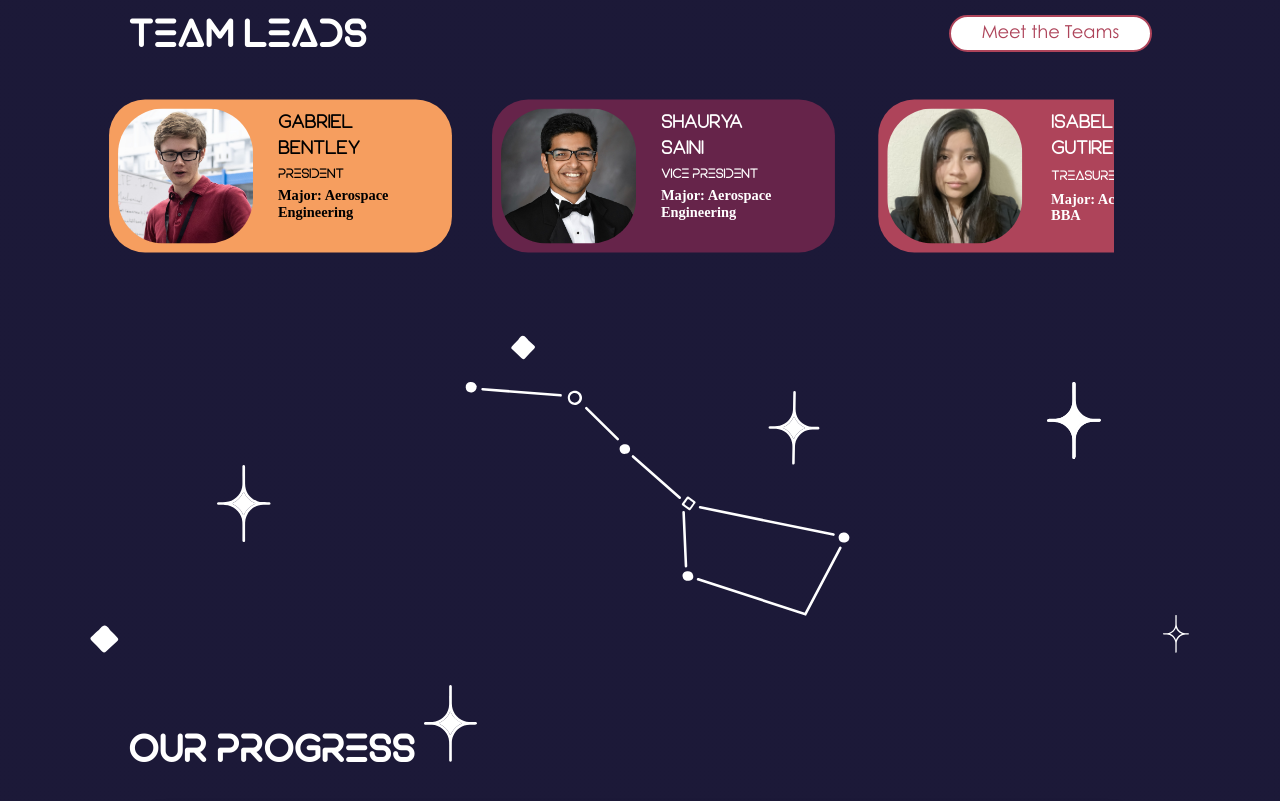
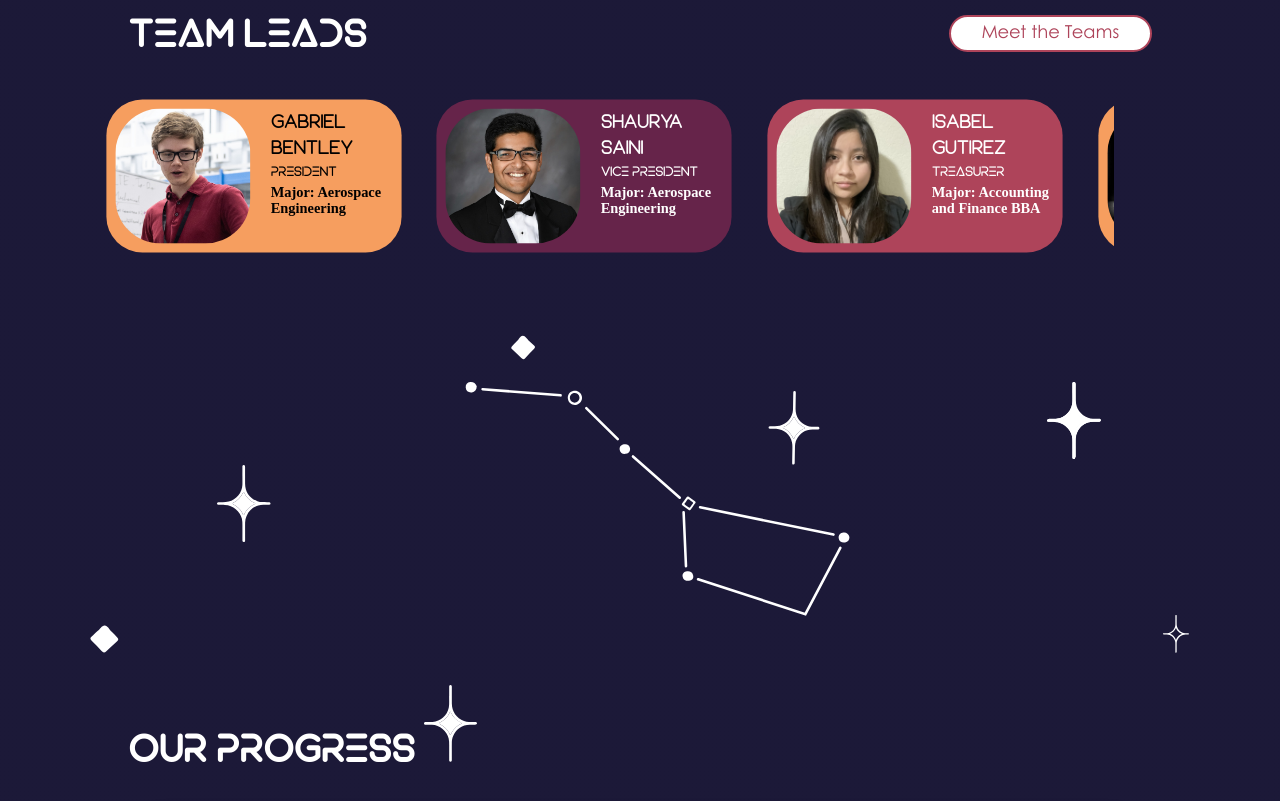
Before and after one commit to meggitt/mavroverhome, a plain HTML site: page index.html in a window 1280 px wide. Shown: the part 1337-2138 px from the top of the page. Drawn offline with Linux system fonts and the light colour scheme; grey boxes are pictures that could not be loaded; a web font is replaced by a local one.

Commit message:
Update newHomee.css

```diff
--- a/newHomee.css
+++ b/newHomee.css
@@ -555,7 +555,7 @@ body {
     padding-right: 4%;
     width: 80vw;
     /* Limit width to display 3 items */
-    overflow: auto;
+    overflow: hidden;
     /* Hide overflow to display only 3 items at a time */
 }
 
@@ -590,7 +590,7 @@ body {
 /* Carousel Items (rectangular divs) */
 .carousel-item {
     padding: 1%;
-    flex: 0 0 auto;
+    flex: 0 0 24vw;
     /* Each item takes up roughly a third of the carousel */
     height: 150px;
     opacity: 1;
@@ -919,7 +919,7 @@ tr:last-child {
     .carousel-item {
         padding: 5%;
         flex: 0 0 auto;
-        height: 112px !important;
+        height: 112px;
         border-radius: 55px;
     }
 
```
